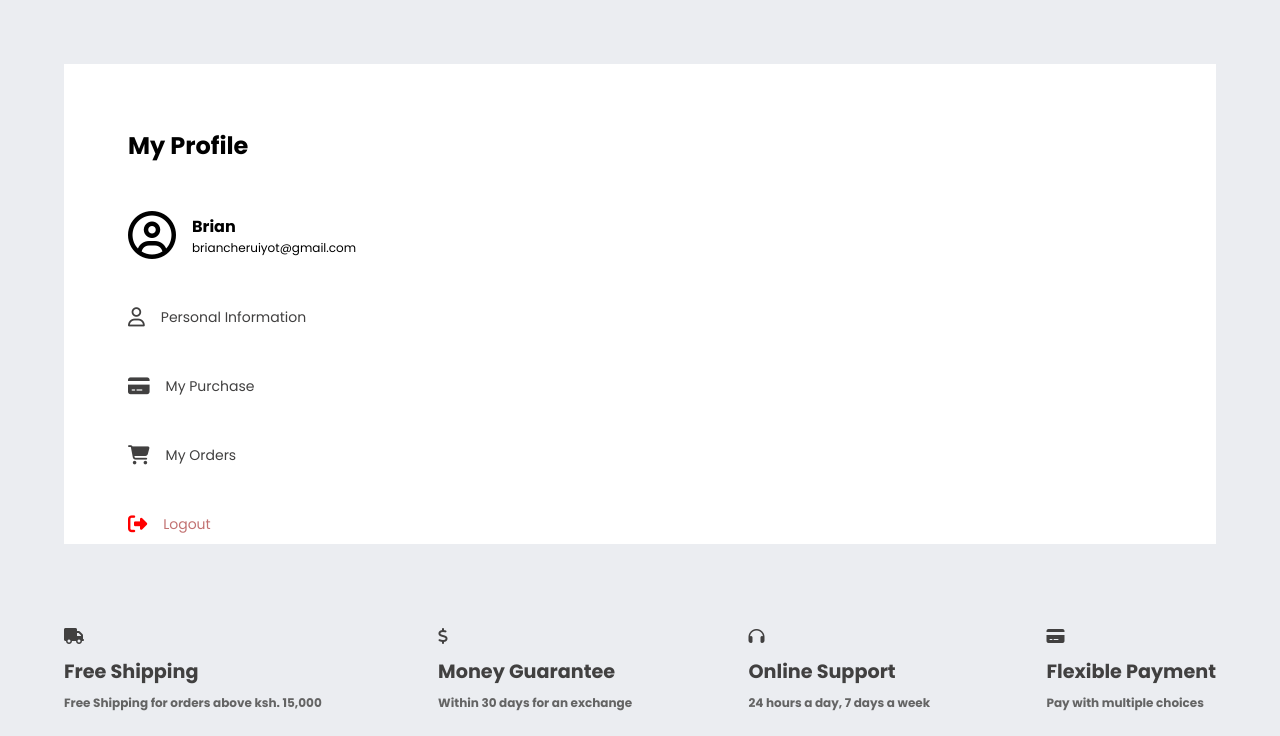
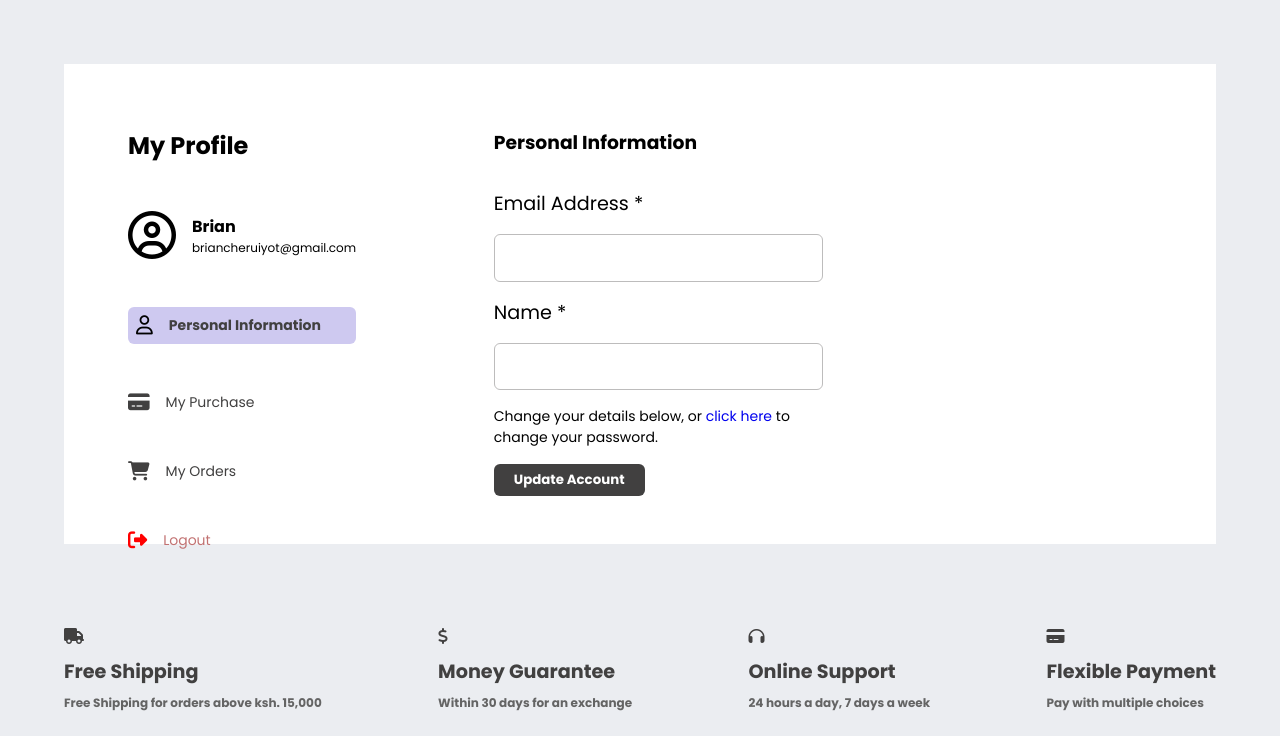
Before and after one commit to cobrianz/eduka-ecommerce, a PHP site: page /account.html in a window 1280 px wide. Shown: the part 104-840 px from the top of the page. Run offline with PHP 8.4, Linux system fonts and the light colour scheme; some libraries are stand-ins or nearby versions.

Commit message:
first commit

```diff
--- a/account.html
+++ b/account.html
@@ -55,7 +55,7 @@
         </aside>
 
         <main>
-            <div class="main Personal__information">
+            <div id="main" class="main Personal__information">
                 <div class="signup__form-container">
                     <div class="form">
                         <h3>Personal Information</h3>
@@ -70,7 +70,7 @@
                     </div>
                 </div>
             </div>
-            <div class="main purchase__info">
+            <div id="main" class="main purchase__info">
                 <h3>Purchased Products</h3>
                 <div class="Purchased__item">
                     <img src="./assets/images/15-inch-macbook-air-2tb-midnight.png" alt="">
@@ -82,7 +82,7 @@
                 </div>
             </div>
 
-            <div class="main purchase__info">
+            <div id="main" class="main purchase__info">
                 <h3>My orders</h3>
                 <div class="Purchased__item my__orders">
                     <div class="purchased__item-details">
@@ -94,7 +94,8 @@
                 </div>
             </div>
 
-            <div class="main order__details">
+            <div id="main" class="main">
+                <div class="itemDetails">
                 <h3>Order: 955wertyfa65798etwg95bnch45</h3>
                 <span>ID: 955wertyfa65798etwg95bnch45</span>
                 <span>Payment ref: SB19S8ZD0Z</span>
@@ -108,6 +109,7 @@
                         <p>Ksh. 175,000</p>
                     </div>
                 </div>
+            </div>
             </div>
         </main>
     </div>
--- a/app.js
+++ b/app.js
@@ -1,24 +1,36 @@
-(function () {
+document.addEventListener("DOMContentLoaded", function () {
     const asideSpans = document.querySelectorAll('.aside__span');
-    const contentDivs = document.querySelectorAll('.main > div');
+    const mainSections = document.querySelectorAll('.main');
+    const viewOrderLinks = document.querySelectorAll('.my__orders a');
 
-    asideSpans.forEach(function (span, index) {
-        span.addEventListener('click', function () {
-            // Hide all content divs
-            contentDivs.forEach(function (div) {
-                div.style.display = 'none';
-            });
+    // Function to remove 'active-aside__span' class from all spans
+    const removeActiveClass = () => {
+        asideSpans.forEach(s => s.classList.remove('active-aside__span'));
+    };
 
-            // Show the corresponding content div
-            contentDivs[index].style.display = 'flex';
-
-            // Remove "active-btn" class from all spans
-            asideSpans.forEach(function (s) {
-                s.classList.remove('active-aside__span');
-            });
-
-            // Add "active-aside__span" class to the clicked span
-            this.classList.add('active-aside__span');
+    asideSpans.forEach((span, index) => {
+        span.addEventListener('click', () => {
+            removeActiveClass();
+            span.classList.add('active-aside__span');
+            mainSections.forEach(section => section.style.display = 'none');
+            mainSections[index].style.display = 'block';
         });
     });
-})();
+
+    viewOrderLinks.forEach(link => {
+        link.addEventListener('click', (event) => {
+            event.preventDefault();
+            removeActiveClass();
+            mainSections.forEach(section => section.style.display = 'none');
+            const orderDetailsIndex = mainSections.length - 1; // Assuming order details is the last section
+            mainSections[orderDetailsIndex].style.display = 'block';
+        });
+    });
+
+    // Set default open section (Personal Information)
+    const defaultSectionIndex = 0;
+    asideSpans[defaultSectionIndex].classList.add('active-aside__span');
+    mainSections.forEach((section, index) => {
+        section.style.display = index === defaultSectionIndex ? 'block' : 'none';
+    });
+});
--- a/style.css
+++ b/style.css
@@ -498,7 +498,6 @@ SIGNIN SECTION
 }
 
 
-
 /*
 
 ACCOUNT SECTION
@@ -568,8 +567,10 @@ ACCOUNT SECTION
 }
 
 .account__hero main {
-    margin-left: 20%;
+    width: 100%;
+    margin-left: 10%;
     padding: 1rem;
+    overflow: hidden;
 }
 
 .account__hero main form input {
@@ -580,26 +581,43 @@ ACCOUNT SECTION
     font-size: 14px;
 }
 
-
-.purchase__info {
-    position: relative;
-    display: flex;
-    flex-direction: column;
-    gap: 2rem;
-    flex: 2;
+.Personal__information .signup__form-container {
+    width: 50%;
 }
 
+.Personal__information .signup__form-container .form {
+    width: 100%;
+}
+
+
 .Purchased__item {
+    margin-top: 1rem;
+    width: 100%;
     display: flex;
-    align-items: center;
-    gap: 1rem;
+    gap: 3rem;
+    background: #ebedf1;
+    padding: 1rem;
 }
 
 .Purchased__item img {
-    width: 5rem;
+    width: 8rem;
+}
+
+.Purchased__item small {
+    font-size: 1rem;
+    width: 10rem;
+}
+
+.purchased__item-details {
+    width: 100%;
+    display: flex;
+    flex-direction: column;
+    gap: .4rem;
+
 }
 
 .purchased__item-details small{
+    width: 100%;
     font-weight: bold;
 }
 
@@ -608,29 +626,32 @@ ACCOUNT SECTION
 }
 
 .my__orders {
+    width: 100%;
     display: flex;
-    justify-content: space-between;
+    background: #ebedf1;
+    padding: 1rem;
 }
 
-.order__details {
+.itemDetails {
+    background: #ebedf1;
+    padding: 2rem;
+    width: 100%;
     display: flex;
+    flex-direction: column;
     gap: 2rem;
-    flex-direction: column;
+}
+
+.itemDetails .Purchased__item {
+    width: 100%;
 }
 
 .main {
-    display: none;
-    transform: translateY(-100%) scale(0);
-    transition: all 0.4s ease-in-out;
-    background-color: var(--color-primary);
-    background: white;
+    left: 40%;
+    width: 100%;
+    height: 50%;
+    background: var(--color);
 }
 
-  .active {
-    display: block;
-    animation: appear 1s ease-in-out;
-    transform: translateY(0) scaleY(1);
-  }
 
 .active-aside__span {
     background: #cec9f0;
@@ -642,6 +663,8 @@ ACCOUNT SECTION
 .active-aside__span i {
     color: #000;
 }
+
+
 /*
 
 THANK YOU SECTION
```
